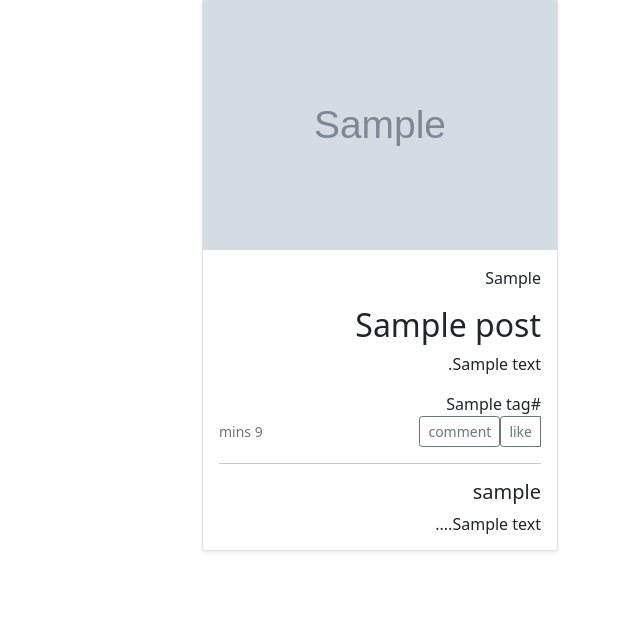
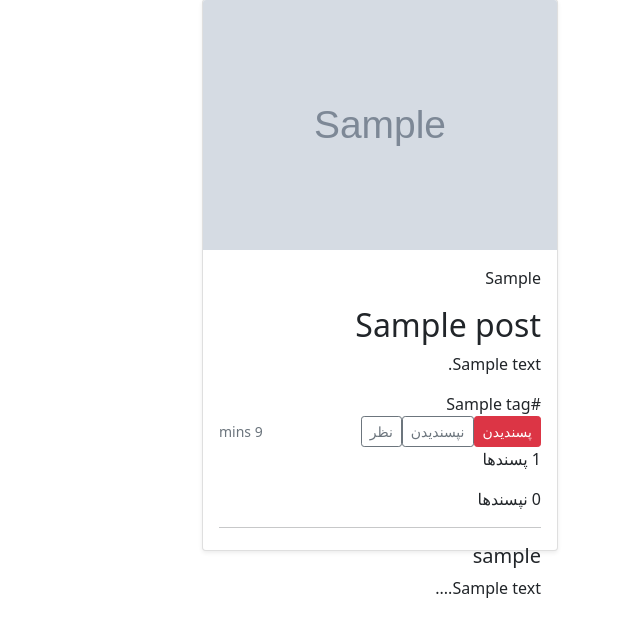
Before and after one commit to reza78gh/blog, a Django app: page / in a window 1280 px wide. Shown: the part 121-758 px from the top of the page, without its empty margins (640-1280 px from the left). Run offline with Django 3.2, Linux system fonts and the light colour scheme; a user stored in the database is signed in; tables that the repository leaves empty hold one stand-in row (values such as "Sample post"); grey boxes marked "Sample" are stand-in pictures; some libraries are stand-ins or nearby versions.

Commit message:
like and dislike posts

```diff
--- a/blog/weblog/templates/weblog/base.html
+++ b/blog/weblog/templates/weblog/base.html
@@ -1,4 +1,5 @@
 {% load static %}
+{% load weblog_extras %}
 <!DOCTYPE html>
 <html lang="en" dir="rtl">
 <head>
@@ -61,11 +62,14 @@
           {% endfor %}
           <div class="d-flex justify-content-between align-items-center">
             <div class="btn-group">
-              <button type="button" class="btn btn-sm btn-outline-secondary">like</button>
-              <a href="{% url 'weblog:add_comment' post_id=post.id %}"><button type="button" class="btn btn-sm btn-outline-secondary">comment</button></a>
+              <a href="{% url 'weblog:like' post_id=post.id value=1 %}"><button type="button" class="btn btn-sm {{ post|liked:request.user }}">پسندیدن</button></a>
+              <a href="{% url 'weblog:like' post_id=post.id value=0 %}"><button type="button" class="btn btn-sm {{ post|disliked:request.user }}">نپسندیدن</button></a>
+              <a href="{% url 'weblog:add_comment' post_id=post.id %}"><button type="button" class="btn btn-sm btn-outline-secondary">نظر</button></a>
             </div>
             <small class="text-muted">9 mins</small>
           </div>
+          <p><span>{{ post.post_like|count_like }}</span> پسندها</p>
+          <p><span>{{ post.post_like|count_dislike }}</span> نپسندها</p>
           {% for comment in post.post_comment.all %}
           {% if comment.accepted %}
             <hr>
--- /dev/null
+++ b/blog/weblog/templatetags/weblog_extras.py
@@ -0,0 +1,19 @@
+from django import template
+
+register = template.Library()
+
+@register.filter
+def count_like(queryset):
+    return queryset.filter(value=True).count()
+
+@register.filter
+def count_dislike(queryset):
+    return queryset.filter(value=False).count()
+
+@register.filter
+def liked(obj,user):
+    return 'btn-danger' if obj.post_like.filter(user=user,value=True) else 'btn-outline-danger'
+
+@register.filter
+def disliked(obj,user):
+    return 'btn-secondary' if obj.post_like.filter(user=user,value=False) else 'btn-outline-secondary'
--- a/blog/weblog/urls.py
+++ b/blog/weblog/urls.py
@@ -11,4 +11,5 @@ urlpatterns = [
     path("accounts/",include('django.contrib.auth.urls')),
     path('register/', views.register, name="register"),
     path('add-comment/<int:post_id>', views.add_comment, name="add_comment"),
+    path('like/<int:post_id>/<int:value>', views.like, name="like"),
 ] + static(settings.MEDIA_URL, document_root=settings.MEDIA_ROOT)
--- a/blog/weblog/views.py
+++ b/blog/weblog/views.py
@@ -2,6 +2,7 @@ from django.shortcuts import render,HttpResponseRedirect,reverse
 from .forms import *
 from .models import *
 from django.contrib.auth.decorators import permission_required,login_required
+from django.db import IntegrityError
 
 # Create your views here.
 def home(request):
@@ -45,3 +46,14 @@ def add_comment(request,post_id):
     else:
         form = CommentForm()
     return render(request,'weblog/add_comment.html',{'form':form, 'post_id':post_id})
+
+@login_required
+def like(request,post_id,value):
+    print("post_id")
+    post = Post.objects.get(id=post_id)
+    user = request.user
+    try:
+        Like.objects.create(post=post, user=user, value=bool(value))
+    except IntegrityError:
+        Like.objects.filter(post=post,user=user).update(value=value)
+    return HttpResponseRedirect(reverse('weblog:home'))
```
